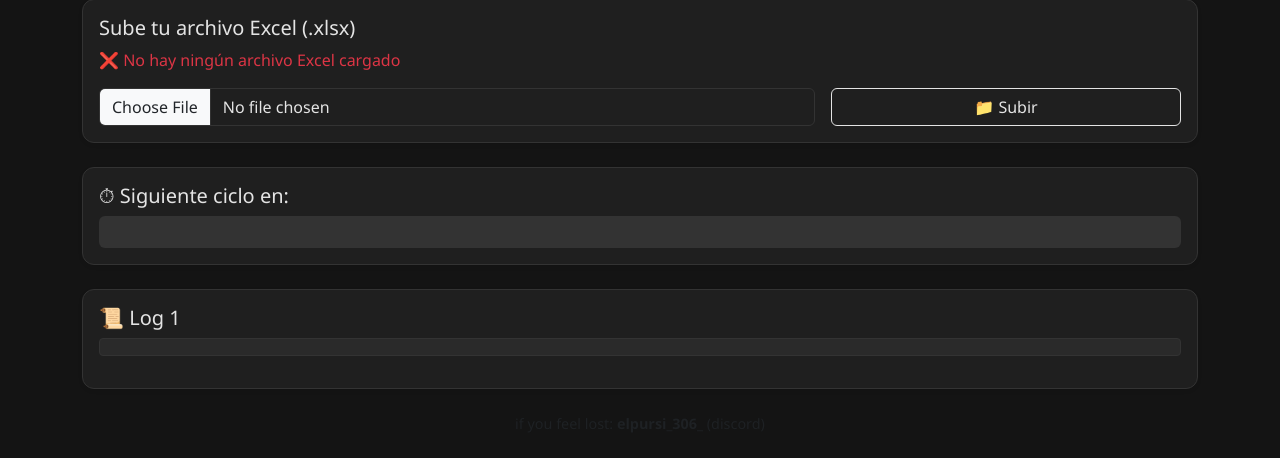
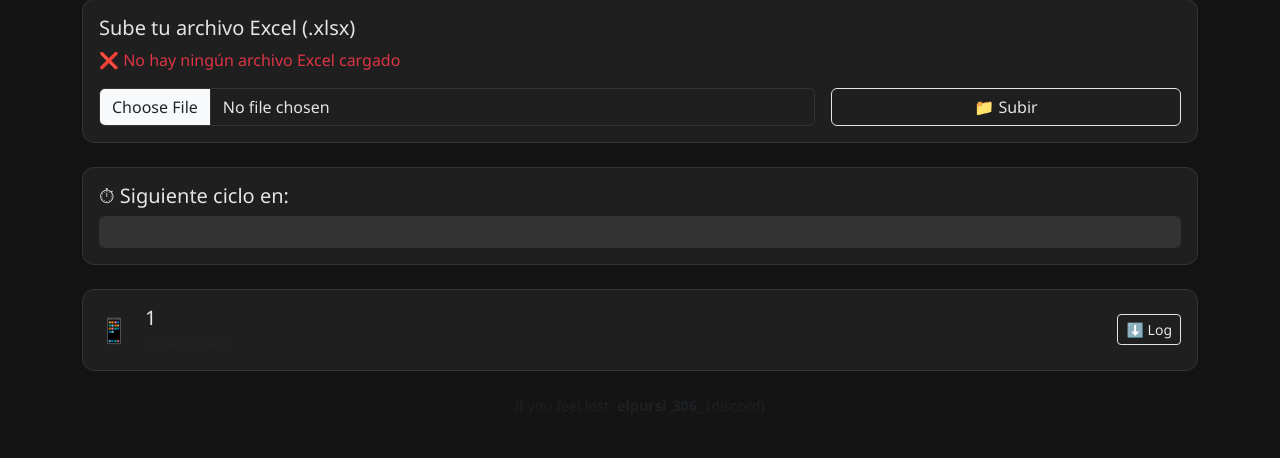
Before and after one commit to VaC306/uiautomatorv2-bot-threads, a Flask app: template templates/index.html in a window 1280 px wide. Shown: the part 342-800 px from the top of the page. Run offline with Flask 3, Linux system fonts and the light colour scheme; the template is opened without the code that fills it: most values are stand-ins (such as "Sample title", 1, 10 or a date in 2020); parts of the project's set-up code (start-up, migrations or seed data) failed here and were passed over.

Commit message:
Add device status cards and log download

```diff
--- a/app.py
+++ b/app.py
@@ -1,5 +1,5 @@
 import sys, os, subprocess, json, signal, io, glob
-from flask import Flask, render_template, request, redirect, url_for, jsonify, flash
+from flask import Flask, render_template, request, redirect, url_for, jsonify, flash, send_file
 import threading
 import webview
 import hashlib
@@ -84,15 +84,20 @@ def index():
     # Comprueba si el bot está corriendo
     running = bot_process is not None and bot_process.poll() is None
 
-    # Carga logs por dispositivo
+    # Carga logs por dispositivo y extrae la última línea como acción
     device_logs = {}
+    device_statuses = {}
     for path in glob.glob(os.path.join(BOT_DIR, "log_*.txt")):
         udid = os.path.splitext(os.path.basename(path))[0].split("_", 1)[1]
         try:
             with open(path, "r", encoding="utf-8") as lf:
-                device_logs[udid] = lf.read()
+                content = lf.read()
+                device_logs[udid] = content
+                lines = [l for l in content.strip().splitlines() if l]
+                device_statuses[udid] = lines[-1] if lines else ""
         except FileNotFoundError:
             device_logs[udid] = ""
+            device_statuses[udid] = ""
 
     # Log general (compatibilidad)
     try:
@@ -108,6 +113,7 @@ def index():
         bot_running=running,
         log_content=log_content,
         device_logs=device_logs,
+        device_statuses=device_statuses,
         archivo_subido=archivo_subido
     )
 
@@ -303,6 +309,26 @@ def log_route(udid=""):
         content = ""
     return jsonify({"log": content})
 
+@app.route("/last_action/<udid>")
+def last_action(udid):
+    path = LOG_PATH_TEMPLATE % udid
+    last = ""
+    try:
+        with open(path, "r", encoding="utf-8") as f:
+            for line in f:
+                if line.strip():
+                    last = line.strip()
+    except FileNotFoundError:
+        pass
+    return jsonify({"action": last})
+
+@app.route("/download_log/<udid>")
+def download_log(udid):
+    path = LOG_PATH_TEMPLATE % udid
+    if not os.path.exists(path):
+        return "", 404
+    return send_file(path, as_attachment=True)
+
 @app.route("/status")
 def status():
     running = bot_process is not None and bot_process.poll() is None
--- a/templates/index.html
+++ b/templates/index.html
@@ -155,25 +155,18 @@ window.addEventListener('beforeunload', function (e) {
       </div>
     </div>
 
-    <!-- Logs por dispositivo -->
-    {% for udid, content in device_logs.items() %}
-    <div class="card mb-4 shadow-sm">
-      <div class="card-body">
-        <h5 class="card-title">📜 Log {{ udid }}</h5>
-        <pre class="device-log" data-udid="{{ udid }}"
-             style="max-height: 300px; overflow-y: auto; white-space: pre-wrap;">
-          {{ content }}
-        </pre>
-      </div>
-    </div>
-    {% else %}
-    <div class="card mb-4 shadow-sm">
-      <div class="card-body">
-        <h5 class="card-title">📜 Log</h5>
-        <pre class="device-log" data-udid=""
-             style="max-height: 300px; overflow-y: auto; white-space: pre-wrap;">
-          {{ log_content }}
-        </pre>
+    <!-- Estado por dispositivo -->
+    {% for udid, action in device_statuses.items() %}
+    <div class="card mb-4 shadow-sm device-card" data-udid="{{ udid }}">
+      <div class="card-body d-flex justify-content-between align-items-center">
+        <div class="d-flex align-items-center">
+          <span class="device-icon me-3 text-{{ 'success' if bot_running else 'danger' }}" style="font-size: 1.5rem;">📱</span>
+          <div>
+            <h5 class="card-title mb-0">{{ udid }}</h5>
+            <small class="action-text">{{ action }}</small>
+          </div>
+        </div>
+        <a href="{{ url_for('download_log', udid=udid) }}" class="btn btn-outline-secondary btn-sm">⬇️ Log</a>
       </div>
     </div>
     {% endfor %}
@@ -193,8 +186,8 @@ window.addEventListener('beforeunload', function (e) {
 
   <!-- Polling unificado y optimizado -->
     <script>
-      const logEls        = document.querySelectorAll('.device-log');
-      const logBase       = '{{ url_for("log_route", udid="") }}';
+      const deviceCards   = document.querySelectorAll('.device-card');
+      const actionBase    = '{{ url_for("last_action", udid="") }}';
       const statusText    = document.getElementById('status-text');
       const stopBtn       = document.getElementById('stop-btn');
       const launchBtn     = document.querySelector('form[action="{{ url_for("lanzar_bot") }}"] button');
@@ -224,14 +217,14 @@ window.addEventListener('beforeunload', function (e) {
           countdownBar.style.width = '0%';
         }
 
-          // 3) Logs por dispositivo
-          for (const pre of logEls) {
-            if (pre.dataset.autoscroll === 'true') {
-              const udid = pre.dataset.udid;
-              const { log } = await fetch(logBase + encodeURIComponent(udid)).then(r => r.json());
-              pre.innerText = log;
-              pre.scrollTop = pre.scrollHeight;
-            }
+          // 3) Estado por dispositivo
+          for (const card of deviceCards) {
+            const udid = card.dataset.udid;
+            const { action } = await fetch(actionBase + encodeURIComponent(udid)).then(r => r.json());
+            card.querySelector('.action-text').textContent = action || 'Sin actividad';
+            const icon = card.querySelector('.device-icon');
+            icon.classList.toggle('text-success', running);
+            icon.classList.toggle('text-danger', !running);
           }
       } catch (e) {
         console.error('Polling error:', e);
@@ -253,15 +246,6 @@ window.addEventListener('beforeunload', function (e) {
     document.addEventListener('visibilitychange', () => {
       document.hidden ? stopPolling() : startPolling();
     });
-
-    // Detectar scroll manual para desactivar/autoscroll
-      logEls.forEach(pre => {
-        pre.dataset.autoscroll = 'true';
-        pre.addEventListener('scroll', () => {
-          pre.dataset.autoscroll =
-            (pre.scrollHeight - pre.scrollTop - pre.clientHeight < 10).toString();
-        });
-      });
 
     // Arrancar al cargar
     startPolling();
```
